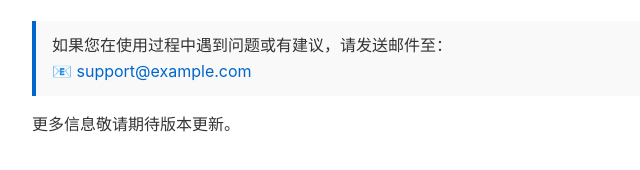
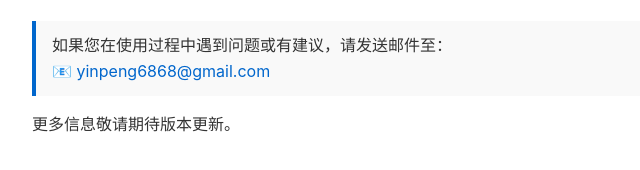
Before and after one commit to AKJoson/AKJoson.github.io, a plain HTML site: page support.html in a window 1280 px wide. Shown: the part 396-566 px from the top of the page, 248-888 px from the left. Drawn offline with Linux system fonts and the light colour scheme.

Commit message:
Update support.html
modify

```diff
--- a/support.html
+++ b/support.html
@@ -47,7 +47,7 @@
   <h2>联系我们</h2>
   <div class="contact">
     如果您在使用过程中遇到问题或有建议，请发送邮件至：<br>
-    📧 <a href="mailto:support@example.com">support@example.com</a>
+    📧 <a href="mailto:support@example.com">yinpeng6868@gmail.com</a>
   </div>
 
   <p>更多信息敬请期待版本更新。</p>
```
